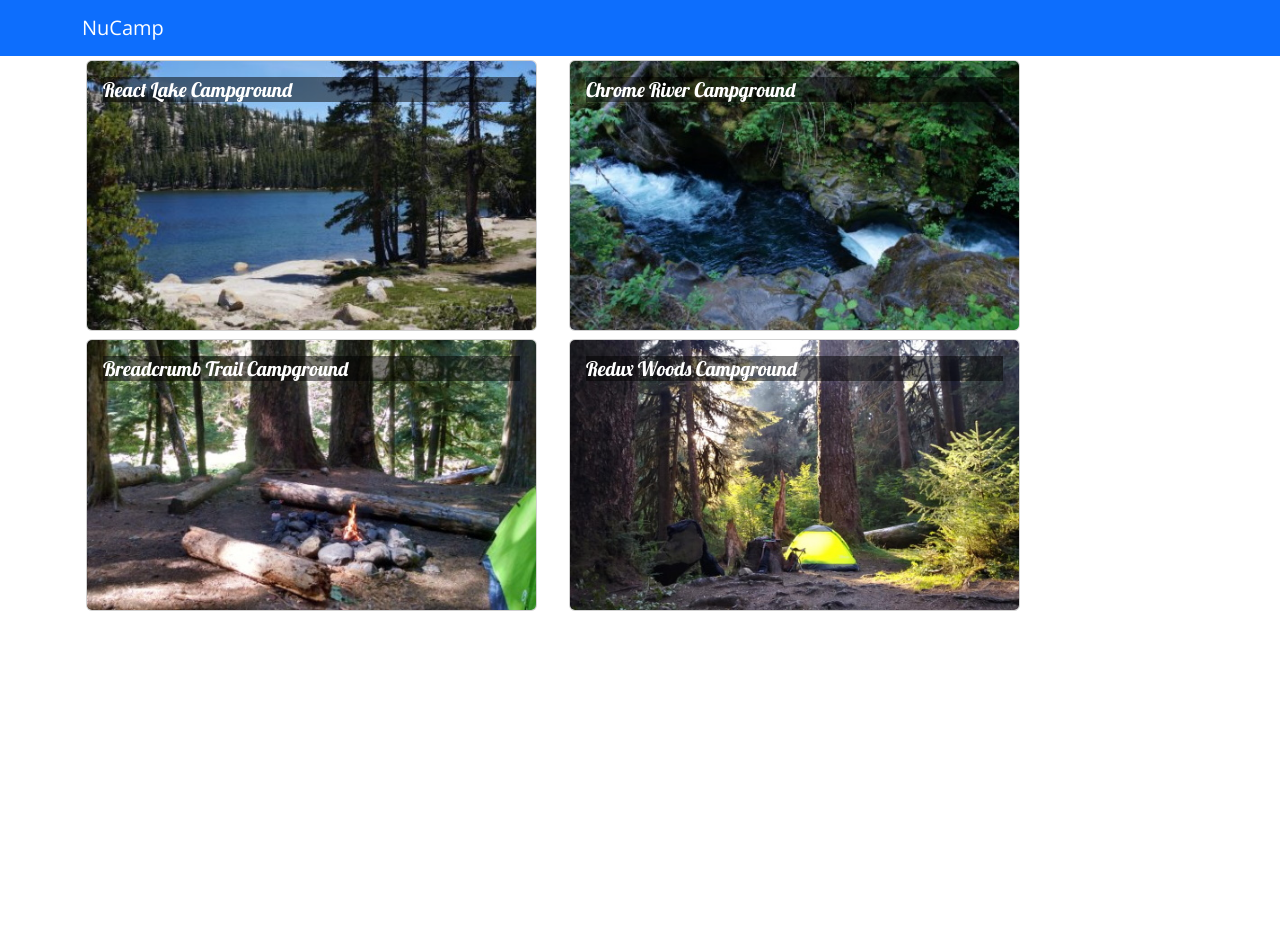
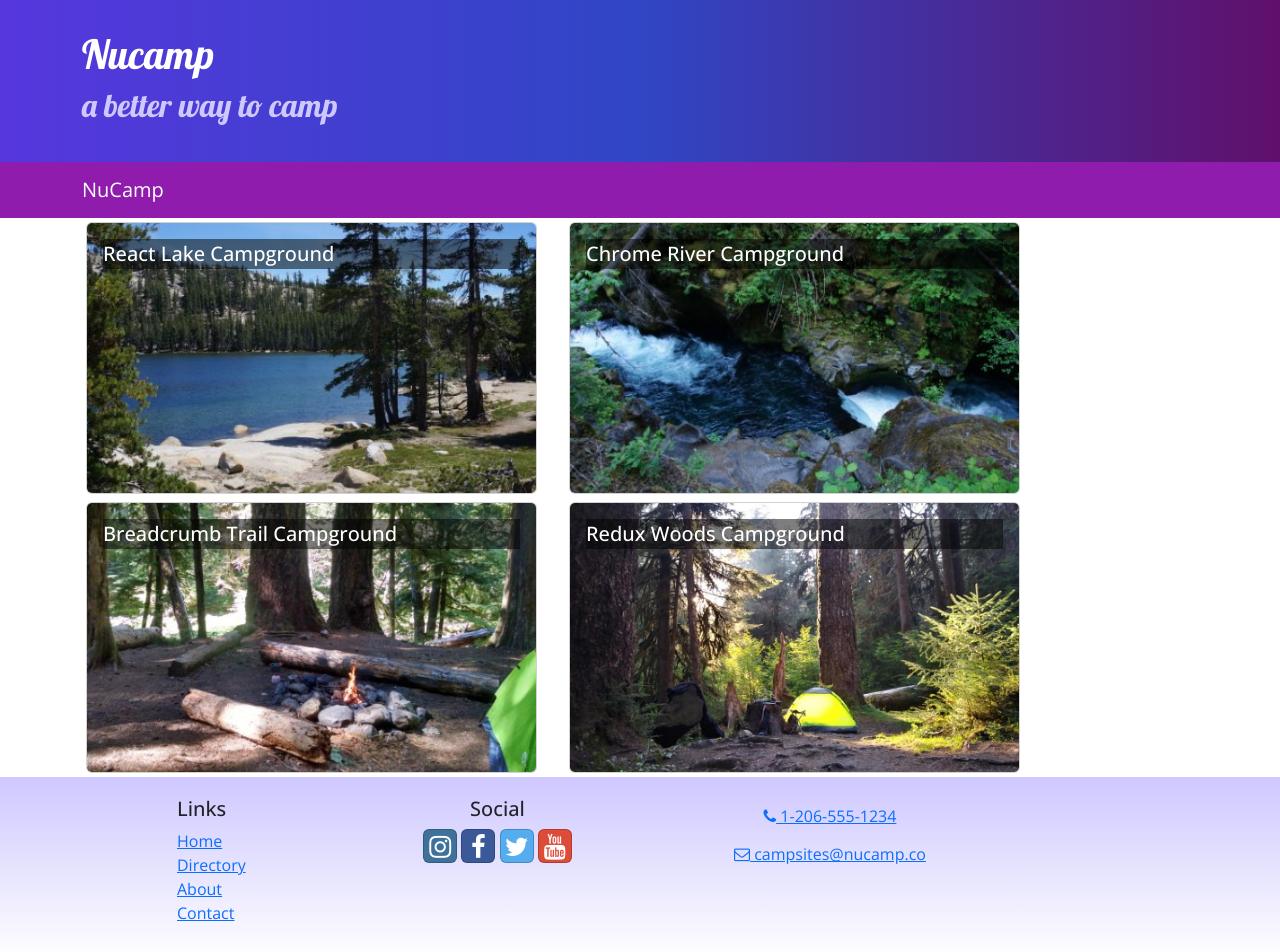
Before and after one commit to jjkurtz03/React-Class, a React (Create React App) app: page / in a window 1280 px wide. Shown: the top 952 px of the page. Before the commit the page ends 800 px from the top, so only its background shows below. Built offline with nearby package versions, Linux system fonts and the light colour scheme.

Commit message:
class update 7/30/21

```diff
--- a/package.json
+++ b/package.json
@@ -6,6 +6,8 @@
     "@testing-library/jest-dom": "^5.11.4",
     "@testing-library/react": "^11.1.0",
     "@testing-library/user-event": "^12.1.10",
+    "bootstrap-social": "5.1.1",
+    "font-awesome": "4.7.0",
     "react": "^17.0.2",
     "react-dom": "^17.0.2",
     "react-scripts": "4.0.3",
--- a/src/App.css
+++ b/src/App.css
@@ -2,11 +2,46 @@
   font-family: "Open Sans", sans-serif;
 }
 
+h1, h2, h3, .card-body>.card-title {
+  font-family: "Lobster", cursive;
+}
+
 .card-title {
-  font: 500 1.25rem "Lobster", cursive;
+  font-weight: 500;
+  font-size: 1.25rem;
+}
+
+h2 {
+  color: #3046C5;
 }
 
 .card-img-overlay .card-title {
   color: white;
   background-color: rgba(0, 0, 0, 0.5);
 }
+
+.row-content {
+  padding: 50px 0;
+  border-bottom: 1px ridge;
+  min-height: 200px;
+}
+
+.site-footer {
+  background-image: linear-gradient(#CEC8FF, white);
+  padding: 20px 0;
+}
+
+.jumbotron {
+  margin: 0;
+  padding: 30px;
+  background-image: linear-gradient(to right, #5637DD, #3046C5, #60106B);
+  color: white;
+}
+
+.jumbotron h2 {
+  color: #CEC8FF;
+}
+
+.navbar-dark {
+  background-color: #901CAD;
+}
--- a/src/components/CampsiteInfoComponent.js
+++ b/src/components/CampsiteInfoComponent.js
@@ -1,9 +1,7 @@
-import React, { Component } from 'react';
+import React from 'react';
 import { Card, CardImg, CardText, CardBody, CardTitle } from 'reactstrap';
 
-class CampsiteInfoComponent extends Component {
-
-renderCampsite(campsite) {
+function RenderCampsite({campsite}) {
     return (
         <div className="col-md-5 m-1">
             <Card>
@@ -17,40 +15,38 @@
     );
 }
 
-renderComments(comments) {
-    if(comments){
-        return(
+function RenderComments({comments}) {
+    if(comments) {
+        return (
             <div className="col-md-5 m-1">
                 <h4>Comments</h4>
-                {comments.map(comments =>
-                <div key={comments.id}>
-                    <p>{comments.text}<br />
-                    -- {comments.author}, {new Intl.DateTimeFormat('en-US', { year: 'numeric', month: 'short', day: '2-digit'}).format(new Date(Date.parse(comments.date)))}</p>
-                </div>)}
+                    {comments.map(comment => {
+                        return(
+                            <div key={comment.id}>
+                                <p>{comment.text}<br />
+                                -- {comment.author}, {new Intl.DateTimeFormat('en-US', { year: 'numeric', month: 'short', day: '2-digit'}).format(new Date(Date.parse(comment.date)))}
+                            </p>
+                            </div>
+                        );
+                    })}
             </div>
         );
     }
     return <div />
 }
 
-render() {
-    if (this.props.campsite){
+function CampsiteInfo(props) {
+    if (props.campsite){
         return (
             <div className="container">
                 <div className="row">
-                    {this.renderCampsite(this.props.campsite)}
-                    {this.renderComments(this.props.campsite.comments)}
+                    <RenderCampsite campsite={props.campsite} />
+                    <RenderComments comments={props.campsite.comments} />
                 </div>
             </div>
         );
     }
-
-    return (
-        <div>
-
-        </div>
-        )
-    };
+    return <div />;
 }
 
-export default CampsiteInfoComponent;
+export default CampsiteInfo;
--- a/src/components/DirectoryComponent.js
+++ b/src/components/DirectoryComponent.js
@@ -1,19 +1,23 @@
-import React, { Component } from 'react';
+import React from 'react';
 import { Card, CardImg, CardImgOverlay, CardTitle } from 'reactstrap';
 
-
-class Directory extends Component {
-
-    render() {
-        const directory = this.props.campsites.map(campsite => {
-            return (
-                <div key={campsite.id} className="col-md-5 m-1">
-                    <Card onClick={() => this.props.onClick(campsite.id)}>
+function RenderDirectoryItem({campsite, onClick}) {
+    return(
+        <Card onClick={() => onClick(campsite.id)}>
             <CardImg width="100%" src={campsite.image} alt={campsite.name} />
             <CardImgOverlay>
                 <CardTitle>{campsite.name}</CardTitle>
             </CardImgOverlay>
         </Card>
+        );
+}
+
+function Directory(props) {
+
+    const directory = props.campsites.map(campsite => {
+        return (
+            <div key={campsite.id} className="col-md-5 m-1">
+                <RenderDirectoryItem campsite={campsite} onClick={props.onClick} />
             </div>
         );
     });
@@ -27,6 +31,5 @@
         </div>
     );
 }
-}
 
 export default Directory;
--- /dev/null
+++ b/src/components/FooterComponent.js
@@ -0,0 +1,34 @@
+import React from 'react';
+
+function Footer(props) {
+    return (
+        <footer className="site-footer">
+            <div className="container">
+                <div className="row">
+                    <div className="col-4 col-sm-2 offset-1">
+                        <h5>Links</h5>
+                        <ul className="list-unstyled">
+                            <li><a href="#">Home</a></li>
+                            <li><a href="#">Directory</a></li>
+                            <li><a href="#">About</a></li>
+                            <li><a href="#">Contact</a></li>
+                        </ul>
+                    </div>
+                    <div className="col-6 col-sm-3 text-center">
+                        <h5>Social</h5>
+                        <a className="btn btn-social-icon btn-instagram" href="http://instagram.com/"><i className="fa fa-instagram" /></a>{' '}
+                        <a className="btn btn-social-icon btn-facebook" href="http://www.facebook.com/"><i className="fa fa-facebook" /></a>{' '}
+                        <a className="btn btn-social-icon btn-twitter" href="http://twitter.com/"><i className="fa fa-twitter" /></a>{' '}
+                        <a className="btn btn-social-icon btn-google" href="http://youtube.com/"><i className="fa fa-youtube" /></a>
+                    </div>
+                    <div className="col-sm-4 text-center">
+                        <a role="button" className="btn btn-link" href="tel:+12065551234"><i className="fa fa-phone" /> 1-206-555-1234</a><br />
+                        <a role="button" className="btn btn-link" href="mailto:notreal@notreal.co"><i className="fa fa-envelope-o" /> campsites@nucamp.co</a>
+                    </div>
+                </div>
+            </div>
+        </footer>
+    );
+}
+
+export default Footer;
--- /dev/null
+++ b/src/components/HeaderComponent.js
@@ -0,0 +1,28 @@
+import React, { Component } from 'react';
+import { Navbar, NavbarBrand, Jumbotron } from 'reactstrap';
+
+class Header extends Component {
+    render() {
+        return (
+        <React.Fragment>
+            <Jumbotron fluid>
+                <div className="container">
+                    <div className="row">
+                        <div className="col">
+                            <h1>Nucamp</h1>
+                            <h2>a better way to camp</h2>
+                        </div>
+                    </div>
+                </div>
+            </Jumbotron>
+            <Navbar dark sticky="top">
+                <div className="container">
+                    <NavbarBrand href="/">NuCamp</NavbarBrand>
+                </div>
+            </Navbar>
+        </React.Fragment>
+        );
+    }
+}
+
+export default Header;
--- a/src/components/MainComponent.js
+++ b/src/components/MainComponent.js
@@ -1,7 +1,8 @@
 import React, { Component } from 'react';
-import { Navbar, NavbarBrand } from 'reactstrap';
 import Directory from './DirectoryComponent';
 import CampsiteInfo from './CampsiteInfoComponent';
+import Header from './HeaderComponent';
+import Footer from './FooterComponent';
 import { CAMPSITES } from '../shared/campsites';
 
 class Main extends Component {
@@ -20,13 +21,10 @@
     render() {
         return (
             <div>
-                <Navbar dark color="primary">
-                <div className="container">
-                    <NavbarBrand href="/">NuCamp</NavbarBrand>
-                </div>
-                </Navbar>
+                <Header />
                 <Directory campsites={this.state.campsites} onClick={campsiteId => this.onCampsiteSelect(campsiteId)} />
                 <CampsiteInfo campsite={this.state.campsites.filter(campsite => campsite.id === this.state.selectedCampsite)[0]} />
+                <Footer />
             </div>
         );
     }
--- a/src/index.js
+++ b/src/index.js
@@ -5,6 +5,8 @@
 import 'bootstrap/dist/css/bootstrap.min.css';
 import 'typeface-lobster';
 import 'typeface-open-sans';
+import 'font-awesome/css/font-awesome.css';
+import 'bootstrap-social/bootstrap-social.css';
 import App from './App';
 
 
```
Also changed, not shown: 1 other file (tests, documents, lock files or other folders). Lines whose indentation alone changed are shown as unchanged.
